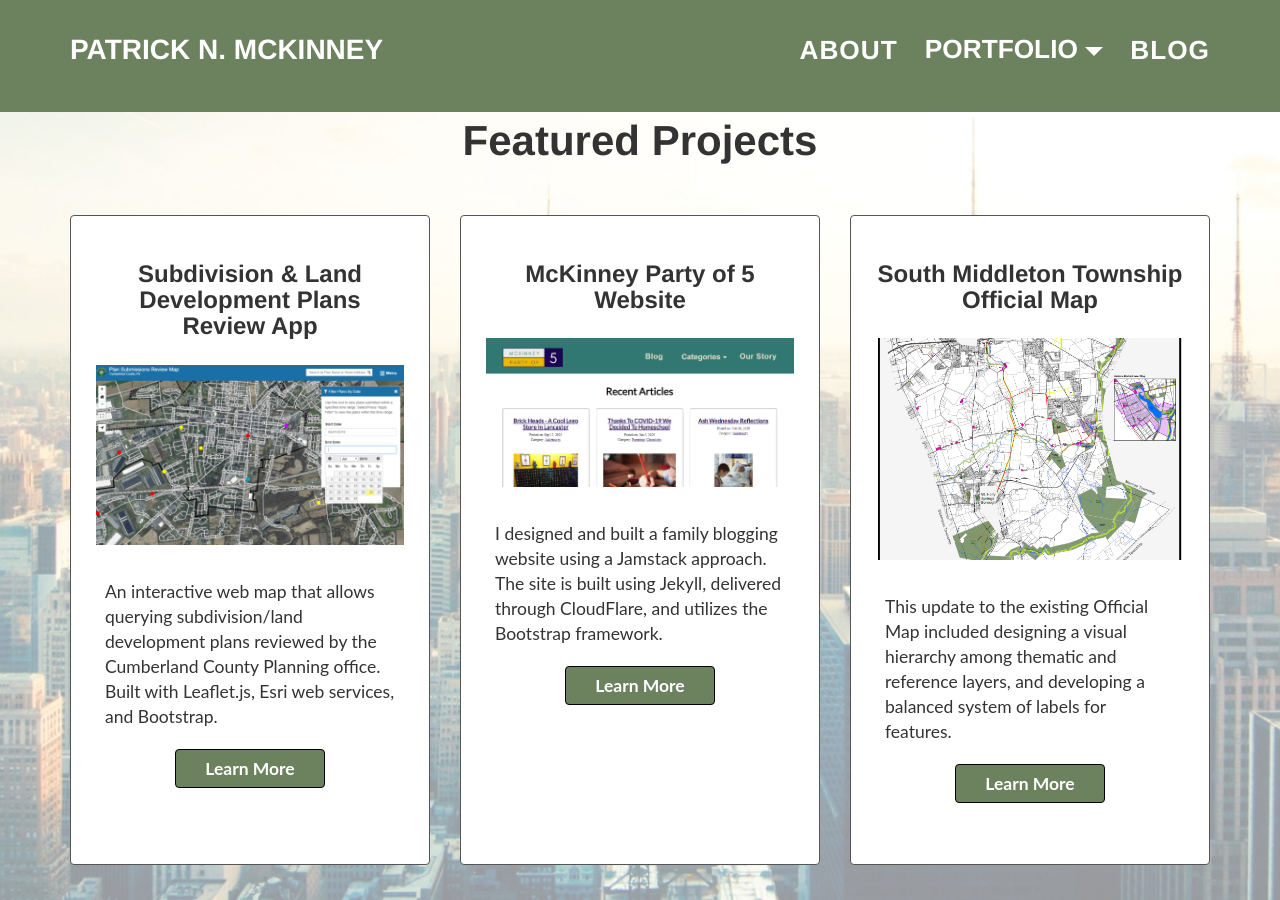
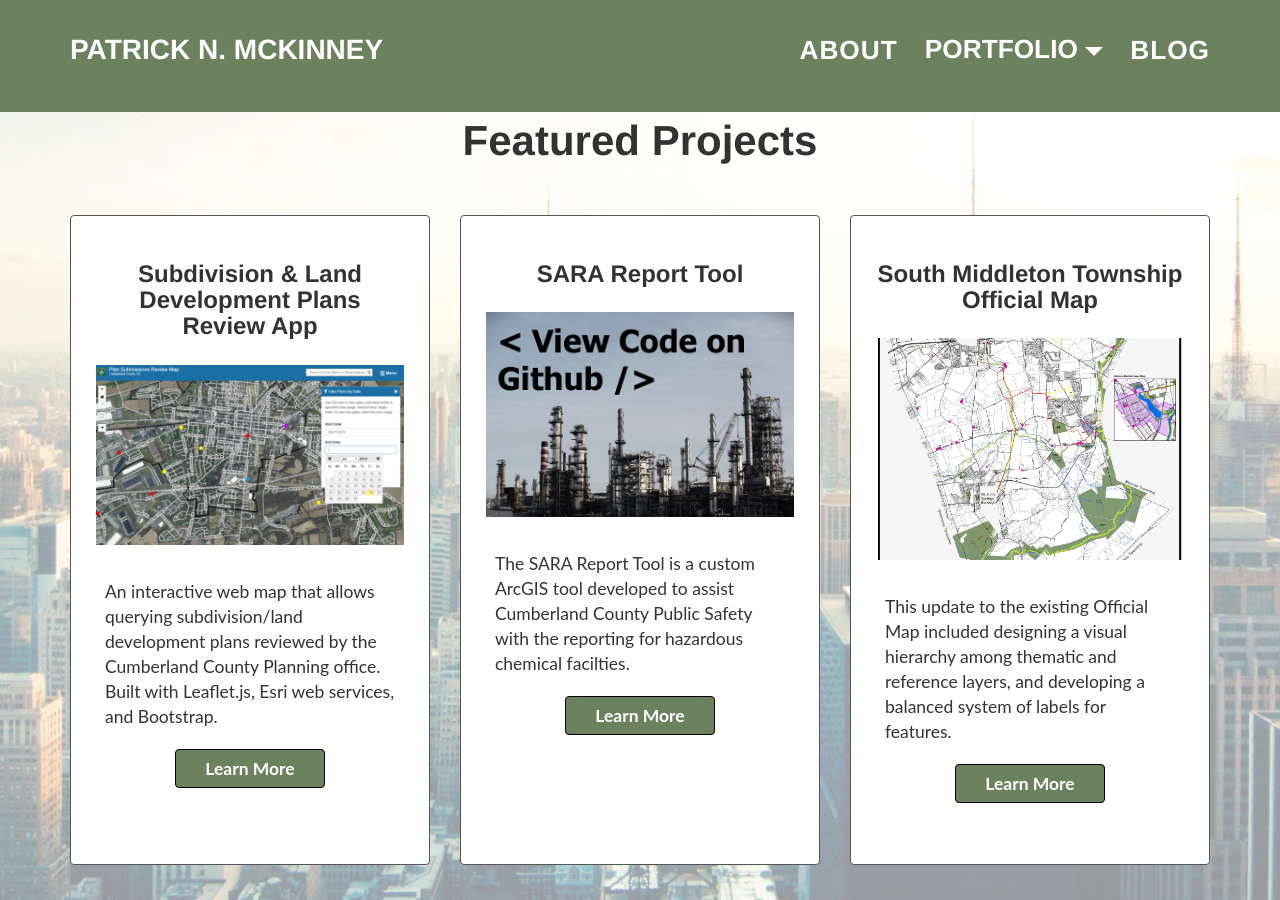
Before and after one commit to pmacMaps/website-live-test, a Jekyll site: the page built from index.html, in a window 1280 px wide and 900 px high, scrolled down 1353 px. Built offline with Jekyll 4.4.1, drawn with Linux system fonts in a browser that asks for light colours.

Commit message:
Remove references to family blogging site

```diff
--- a/_data/featuredProjects.json
+++ b/_data/featuredProjects.json
@@ -7,11 +7,11 @@
         "image-alt": "screen shot of a web map app"
     },
     {
-        "title": "McKinney Party of 5 Website",
-        "url": "/portfolio/product/mckinneypartyof5",
-        "teaser": "I designed and built a family blogging website using a Jamstack approach.  The site is built using Jekyll, delivered through CloudFlare, and utilizes the Bootstrap framework.",
-        "image": "mckinney-party-of-5-screenshot.PNG",
-        "image-alt": "screen shot of the website www.mckinneypartyof5.life"
+        "title": "SARA Report Tool",
+        "image": "dirty-industry-stack-factory-github.jpg",
+        "image-alt": "factory with smokestacks",
+        "url": "/portfolio/product/sara-report-tool",
+        "teaser": "The SARA Report Tool is a custom ArcGIS tool developed to assist Cumberland County Public Safety with the reporting for hazardous chemical facilties."
     },
     {
         "title": "South Middleton Township Official Map",
--- a/_data/projects/webDevelopment.json
+++ b/_data/projects/webDevelopment.json
@@ -5,12 +5,5 @@
         "image-alt": "screen shot of the website www.pamagic.org",
         "url": "/portfolio/product/pamagic",
         "teaser": "I led a team in rebuilding the organization's website on the Drupal CMS platform.  Later, I led switching to the Wild Apricot platform.  I continue to serve on the Technology Committee."
-    },
-    {
-        "title": "McKinney Party of 5",
-        "image": "mckinney-party-of-5-screenshot.PNG",
-        "image-alt": "screen shot of the website www.mckinneypartyof5.life",
-        "url": "/portfolio/product/mckinneypartyof5",
-        "teaser": "I designed and built a family blogging website using a Jamstack approach.  The site is built using Jekyll, delivered through CloudFlare, and utilizes the Bootstrap framework."
     }
 ]
--- a/about.html
+++ b/about.html
@@ -16,7 +16,7 @@ permalink: /about/
             <div class="col-md-10">
                 <p>I am a cartographer and developer interested in telling the stories of communities through maps and technology.  I have helped local governments and non-profits tell their stories through maps for print, interactive web maps, and websites.</p>
                 <p>Most of my professional experience has been working with county governments.  I have also completed freelance projects for non-profits and web development companies.</p>
-             <p>Some projects I'm especially proud of are building a <a href="https://mckinneypartyof5.life/" target="_blank" rel="noreferrer">blogging site</a> with my wife, redesigning the <a href="../assets/documents/Camp_Swatara_ANSI_A_11-10-2018.pdf" target="_blank" rel="noopener">hiking trails map (pdf)</a> for Camp Swatara, and creating the Cumberland County <a href="https://gis.ccpa.net/sld/activity/" target="_blank" rel="noreferrer">Subdivision &#38; Land Development Plans Map</a>.</p>
+             <p>Some projects I'm especially proud of are redesigning the <a href="../assets/documents/Camp_Swatara_ANSI_A_11-10-2018.pdf" target="_blank" rel="noopener">hiking trails map (pdf)</a> for Camp Swatara, and creating the Cumberland County <a href="https://gis.ccpa.net/sld/activity/" target="_blank" rel="noreferrer">Subdivision &#38; Land Development Plans Map</a>.</p>
                 <p>If you're interested in collaborating on a project, or have any questions, feel free to e-mail me at <a href="mailto:pnmcartography@gmail.com">pnmcartography@gmail.com</a></p>
                 <p class="text-center"><a class="btn btn-primary" href="../assets/documents/Patrick-McKinney-Resume-122020.pdf" target="_blank" rel="noopener">Download My Resume (pdf)</a></p>
                 <p>I also have a strong passion for open source technologies and educating the mapping profession on how to integrate these into their workflows.  Below are some talks I have given, and projects I contribute to on GitHub.</p>
```
Also changed, not shown: other parts of about.html (+1 -0 lines).
